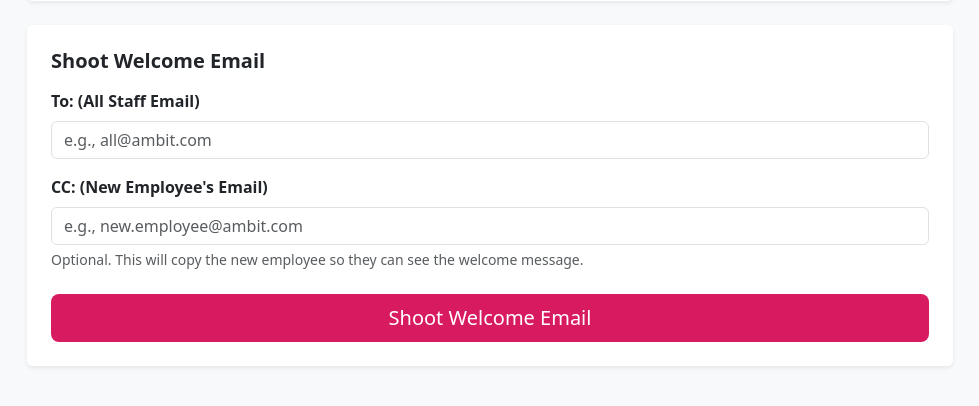
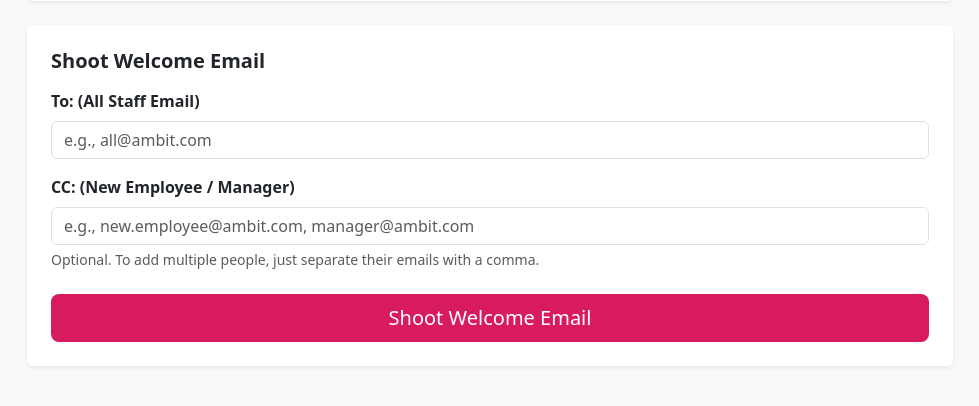
Before and after one commit to Arjun1920-APP/ambit-welcome-generator, a Flask app: template templates/preview.html in a window 1280 px wide. Shown: the part 152-558 px from the top of the page, without its empty margins (150-1129 px from the left). Run offline with Flask 3, Linux system fonts and the light colour scheme; the template is opened without the code that fills it, so the values that code supplies are empty.

Commit message:
fixed cc input type

```diff
--- a/app.py
+++ b/app.py
@@ -403,9 +403,12 @@ def send_email():
     html_body = f"""
     <html>
         <body style="font-family: Arial, sans-serif; color: #333;">
-            <div style="margin-top: 20px;">
-                <img src="cid:welcome_image" alt="Welcome {emp_name}" style="max-width: 100%; border: 1px solid #ddd; box-shadow: 2px 2px 5px rgba(0,0,0,0.1);">
+            <div style="margin-top: 20px; text-align: center;">
+
+                <img src="cid:welcome_image" alt="Welcome {emp_name}" style="display: block; margin: 0 auto; width: 100%; max-width: 1220px; height: auto; border: 1px solid #ddd; box-shadow: 2px 2px 5px rgba(0,0,0,0.1);">
+
             </div>
+
             <p style="margin-top: 30px; font-size: 12px; color: #888;">
                 Best regards,<br>
                 <b>Ambit HR</b>
--- a/templates/preview.html
+++ b/templates/preview.html
@@ -48,9 +48,9 @@
                             </div>
 
                             <div class="mb-3">
-        <label class="form-label fw-bold">CC: (New Employee's Email)</label>
-        <input type="email" class="form-control" name="cc_email" placeholder="e.g., new.employee@ambit.com">
-        <div class="form-text">Optional. This will copy the new employee so they can see the welcome message.</div>
+                                <label class="form-label fw-bold">CC: (New Employee / Manager)</label>
+                                <input type="text" class="form-control" name="cc_email" placeholder="e.g., new.employee@ambit.com, manager@ambit.com">
+                                <div class="form-text">Optional. To add multiple people, just separate their emails with a comma.</div>
                             </div>
 
                             <button class="btn btn-lg w-100 mt-2 text-white" style="background-color: #d81b60;" type="submit">Shoot Welcome Email</button>
```
Lines whose indentation alone changed are shown as unchanged.
